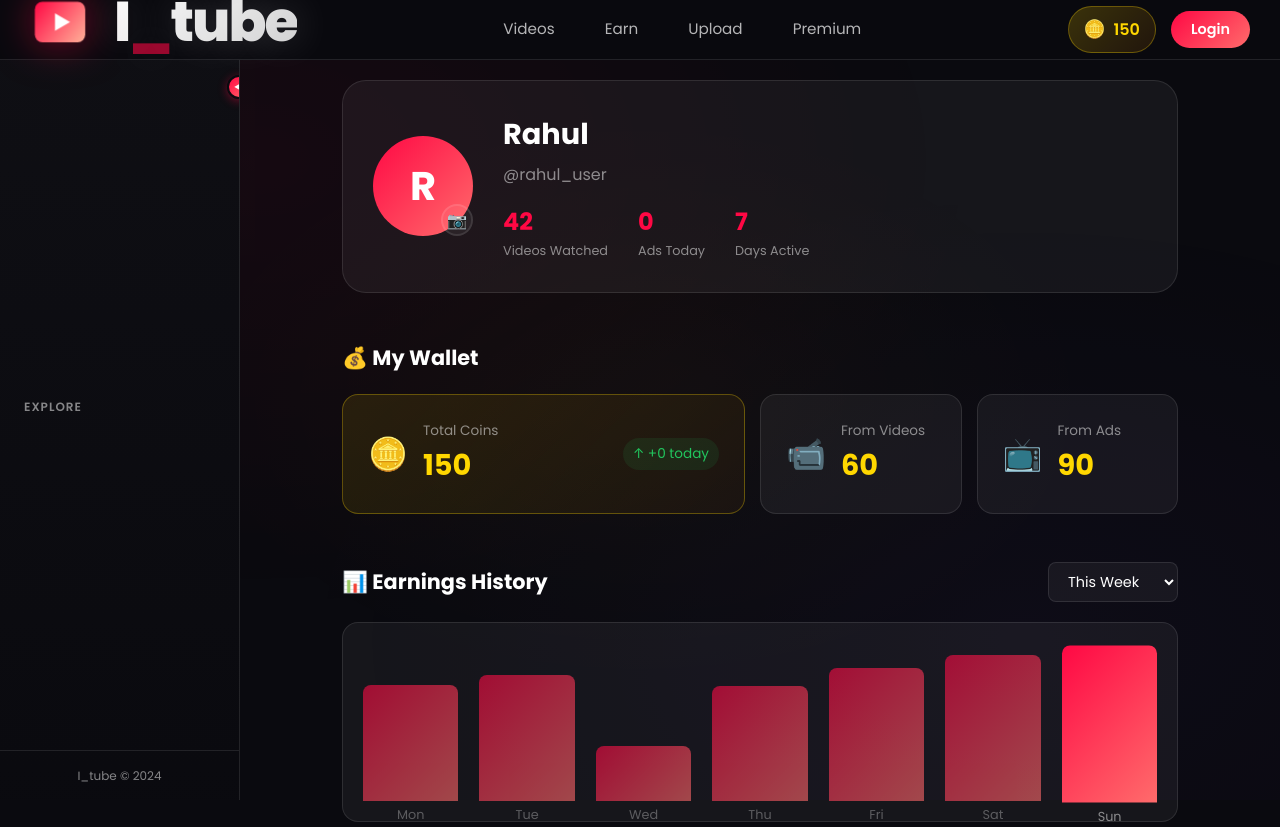
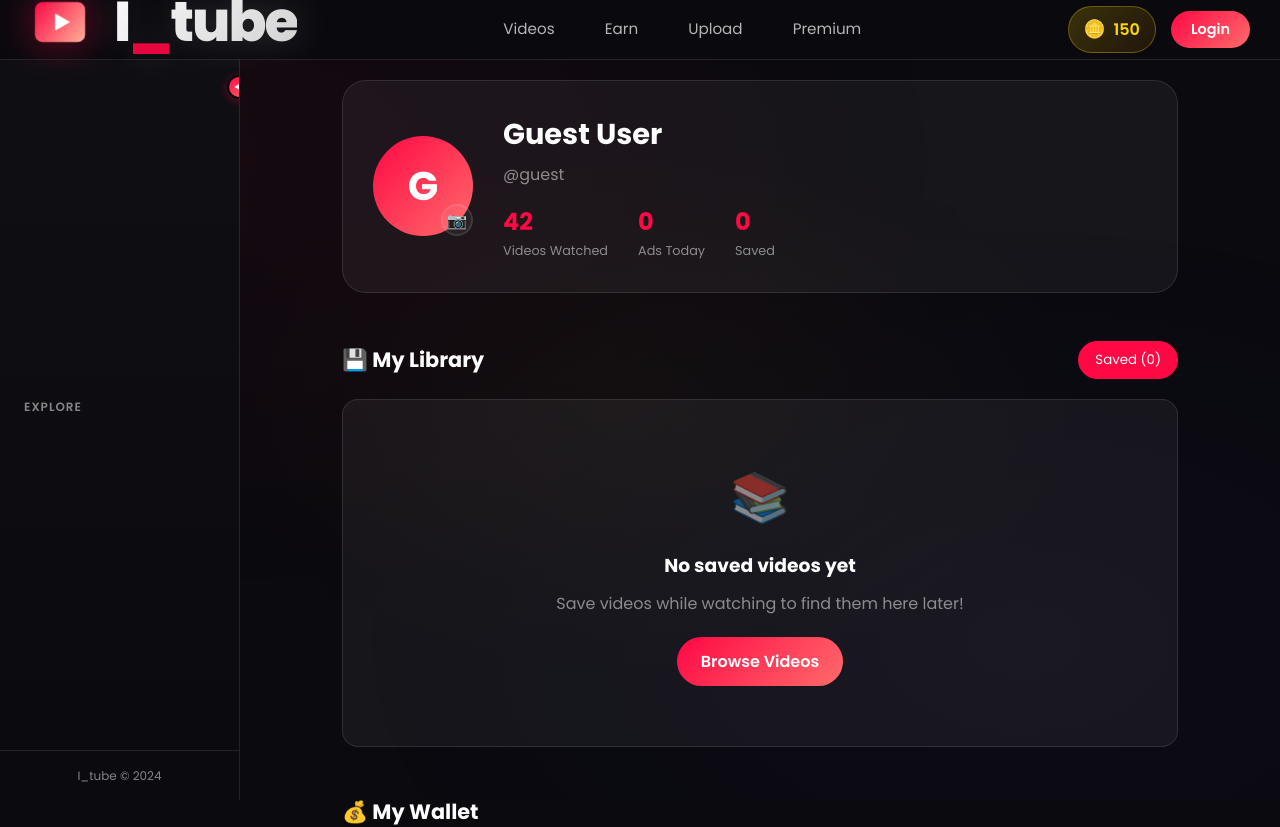
Before and after one commit to RGang19/i-frontend, a React (Vite) app: page /profile in a window 1280 px wide. Shown: the top 827 px of the page. Built offline with nearby package versions, Linux system fonts and the light colour scheme.

Commit message:
Add saved videos section to Profile page

```diff
--- a/src/pages/Profile/Profile.css
+++ b/src/pages/Profile/Profile.css
@@ -83,6 +83,133 @@
 .stat-label {
     font-size: 0.8rem;
     color: var(--text-muted);
+}
+
+/* Saved Section */
+.saved-section {
+    margin-bottom: var(--spacing-xl);
+}
+
+.saved-section .section-header {
+    display: flex;
+    justify-content: space-between;
+    align-items: center;
+    margin-bottom: 20px;
+}
+
+.saved-section h2 {
+    font-size: 1.3rem;
+}
+
+.tab-buttons {
+    display: flex;
+    gap: 10px;
+}
+
+.tab-btn {
+    padding: 8px 16px;
+    background: var(--card-bg);
+    border: 1px solid var(--border-color);
+    border-radius: 20px;
+    color: var(--text-secondary);
+    cursor: pointer;
+    transition: all var(--transition-fast);
+}
+
+.tab-btn.active {
+    background: var(--primary-red);
+    border-color: var(--primary-red);
+    color: white;
+}
+
+.saved-grid {
+    display: grid;
+    grid-template-columns: repeat(auto-fill, minmax(280px, 1fr));
+    gap: 20px;
+}
+
+.saved-video-wrapper {
+    position: relative;
+}
+
+.remove-saved-btn {
+    position: absolute;
+    top: 10px;
+    right: 10px;
+    padding: 5px 10px;
+    background: rgba(255, 0, 0, 0.8);
+    border: none;
+    border-radius: 5px;
+    color: white;
+    font-size: 0.75rem;
+    cursor: pointer;
+    z-index: 10;
+    opacity: 0;
+    transition: opacity var(--transition-fast);
+}
+
+.saved-video-wrapper:hover .remove-saved-btn {
+    opacity: 1;
+}
+
+.loading-saved {
+    display: flex;
+    flex-direction: column;
+    align-items: center;
+    padding: 40px;
+    gap: 15px;
+}
+
+.loading-spinner {
+    width: 40px;
+    height: 40px;
+    border: 3px solid var(--border-color);
+    border-top-color: var(--primary-red);
+    border-radius: 50%;
+    animation: spin 1s linear infinite;
+}
+
+@keyframes spin {
+    to {
+        transform: rotate(360deg);
+    }
+}
+
+.empty-saved {
+    text-align: center;
+    padding: 60px 20px;
+    background: var(--card-bg);
+    border: 1px solid var(--border-color);
+    border-radius: var(--radius-md);
+}
+
+.empty-saved .empty-icon {
+    font-size: 3rem;
+    margin-bottom: 15px;
+    opacity: 0.5;
+}
+
+.empty-saved h3 {
+    margin-bottom: 10px;
+}
+
+.empty-saved p {
+    color: var(--text-muted);
+    margin-bottom: 20px;
+}
+
+.empty-saved .browse-btn {
+    display: inline-block;
+    padding: 12px 24px;
+    background: var(--gradient-primary);
+    border-radius: 25px;
+    color: white;
+    font-weight: 600;
+    transition: transform var(--transition-fast);
+}
+
+.empty-saved .browse-btn:hover {
+    transform: scale(1.05);
 }
 
 /* Wallet Section */
--- a/src/pages/Profile/Profile.jsx
+++ b/src/pages/Profile/Profile.jsx
@@ -1,12 +1,101 @@
+import { useState, useEffect } from 'react';
 import { Link } from 'react-router-dom';
 import { useCoins } from '../../context/CoinContext';
+import { useAuth } from '../../context/AuthContext';
+import VideoCard from '../../components/common/VideoCard';
+import VideoModal from '../../components/common/VideoModal';
 import './Profile.css';
 
+const API_URL = 'https://i-backend-nve4.onrender.com/api';
+
 export default function Profile() {
-    const { coins, coinsEarnedToday, adsWatchedToday } = useCoins();
+    const { coins, coinsEarnedToday, adsWatchedToday, addCoins } = useCoins();
+    const { user, isAuthenticated } = useAuth();
+    const [savedVideos, setSavedVideos] = useState([]);
+    const [loadingSaved, setLoadingSaved] = useState(true);
+    const [selectedVideo, setSelectedVideo] = useState(null);
+    const [activeTab, setActiveTab] = useState('saved'); // 'saved' or 'liked'
 
     const videoCoins = Math.floor(coins * 0.4);
     const adCoins = Math.floor(coins * 0.6);
+
+    // Fetch saved videos
+    useEffect(() => {
+        const fetchSavedVideos = async () => {
+            try {
+                setLoadingSaved(true);
+                const savedIds = JSON.parse(localStorage.getItem('saved_videos') || '[]');
+
+                if (savedIds.length === 0) {
+                    setSavedVideos([]);
+                    setLoadingSaved(false);
+                    return;
+                }
+
+                // Fetch files from API
+                const folderId = '1qBOdBEk60VTBpHfEGNX3BeLNFrnfF9ur';
+                const response = await fetch(`${API_URL}/files?folderId=${folderId}&limit=50`);
+                const data = await response.json();
+
+                if (data.success) {
+                    // Filter only saved videos
+                    const saved = data.data
+                        .filter(file => savedIds.includes(file.id))
+                        .filter(file =>
+                            file.mimeType?.startsWith('video/') ||
+                            file.mimeType?.startsWith('image/')
+                        )
+                        .map(file => {
+                            let rawName = file.name.replace(/\.[^/.]+$/, '');
+                            let title = rawName;
+                            const categoryMatch = rawName.match(/^\[([^\]]+)\]\s*/);
+                            if (categoryMatch) {
+                                title = rawName.replace(/^\[[^\]]+\]\s*/, '');
+                            }
+                            return {
+                                id: file.id,
+                                title: title,
+                                channel: 'I_tube Creator',
+                                channelInitial: 'I',
+                                views: Math.floor(Math.random() * 1000) + 'K',
+                                date: 'Saved',
+                                duration: file.mimeType?.startsWith('video/') ? '00:00' : 'Image',
+                                coins: 5,
+                                thumbnail: `https://drive.google.com/thumbnail?id=${file.id}&sz=w640`,
+                                webViewLink: file.webViewLink,
+                                mimeType: file.mimeType,
+                            };
+                        });
+                    setSavedVideos(saved);
+                }
+            } catch (error) {
+                console.error('Error fetching saved videos:', error);
+            } finally {
+                setLoadingSaved(false);
+            }
+        };
+
+        fetchSavedVideos();
+    }, []);
+
+    const handleVideoClick = (video) => {
+        setSelectedVideo(video);
+    };
+
+    const handleCloseModal = () => {
+        setSelectedVideo(null);
+    };
+
+    const handleEarnCoins = (amount) => {
+        addCoins(amount, 'video');
+    };
+
+    const handleRemoveSaved = (videoId) => {
+        const savedIds = JSON.parse(localStorage.getItem('saved_videos') || '[]');
+        const updated = savedIds.filter(id => id !== videoId);
+        localStorage.setItem('saved_videos', JSON.stringify(updated));
+        setSavedVideos(prev => prev.filter(v => v.id !== videoId));
+    };
 
     return (
         <div className="profile-page">
@@ -14,12 +103,16 @@ export default function Profile() {
                 {/* Profile Header */}
                 <section className="profile-header">
                     <div className="avatar-section">
-                        <div className="avatar">R</div>
+                        <div className="avatar">
+                            {isAuthenticated ? (user?.name?.charAt(0) || 'U') : 'G'}
+                        </div>
                         <button className="edit-avatar-btn">📷</button>
                     </div>
                     <div className="user-info">
-                        <h1>Rahul</h1>
-                        <p className="user-handle">@rahul_user</p>
+                        <h1>{isAuthenticated ? user?.name : 'Guest User'}</h1>
+                        <p className="user-handle">
+                            {isAuthenticated ? `@${user?.email?.split('@')[0] || 'user'}` : '@guest'}
+                        </p>
                         <div className="user-stats">
                             <div className="stat">
                                 <span className="stat-value">42</span>
@@ -30,11 +123,60 @@ export default function Profile() {
                                 <span className="stat-label">Ads Today</span>
                             </div>
                             <div className="stat">
-                                <span className="stat-value">7</span>
-                                <span className="stat-label">Days Active</span>
+                                <span className="stat-value">{savedVideos.length}</span>
+                                <span className="stat-label">Saved</span>
                             </div>
                         </div>
                     </div>
+                </section>
+
+                {/* Saved Videos Section */}
+                <section className="saved-section">
+                    <div className="section-header">
+                        <h2>💾 My Library</h2>
+                        <div className="tab-buttons">
+                            <button
+                                className={`tab-btn ${activeTab === 'saved' ? 'active' : ''}`}
+                                onClick={() => setActiveTab('saved')}
+                            >
+                                Saved ({savedVideos.length})
+                            </button>
+                        </div>
+                    </div>
+
+                    {loadingSaved ? (
+                        <div className="loading-saved">
+                            <div className="loading-spinner"></div>
+                            <p>Loading saved videos...</p>
+                        </div>
+                    ) : savedVideos.length === 0 ? (
+                        <div className="empty-saved">
+                            <div className="empty-icon">📚</div>
+                            <h3>No saved videos yet</h3>
+                            <p>Save videos while watching to find them here later!</p>
+                            <Link to="/videos" className="browse-btn">Browse Videos</Link>
+                        </div>
+                    ) : (
+                        <div className="saved-grid">
+                            {savedVideos.map(video => (
+                                <div key={video.id} className="saved-video-wrapper">
+                                    <VideoCard
+                                        video={video}
+                                        onClick={() => handleVideoClick(video)}
+                                    />
+                                    <button
+                                        className="remove-saved-btn"
+                                        onClick={(e) => {
+                                            e.stopPropagation();
+                                            handleRemoveSaved(video.id);
+                                        }}
+                                    >
+                                        ✕ Remove
+                                    </button>
+                                </div>
+                            ))}
+                        </div>
+                    )}
                 </section>
 
                 {/* Wallet Section */}
@@ -156,6 +298,15 @@ export default function Profile() {
                     </div>
                 </section>
             </div>
+
+            {/* Video Modal */}
+            {selectedVideo && (
+                <VideoModal
+                    video={selectedVideo}
+                    onClose={handleCloseModal}
+                    onEarnCoins={handleEarnCoins}
+                />
+            )}
         </div>
     );
 }
```
